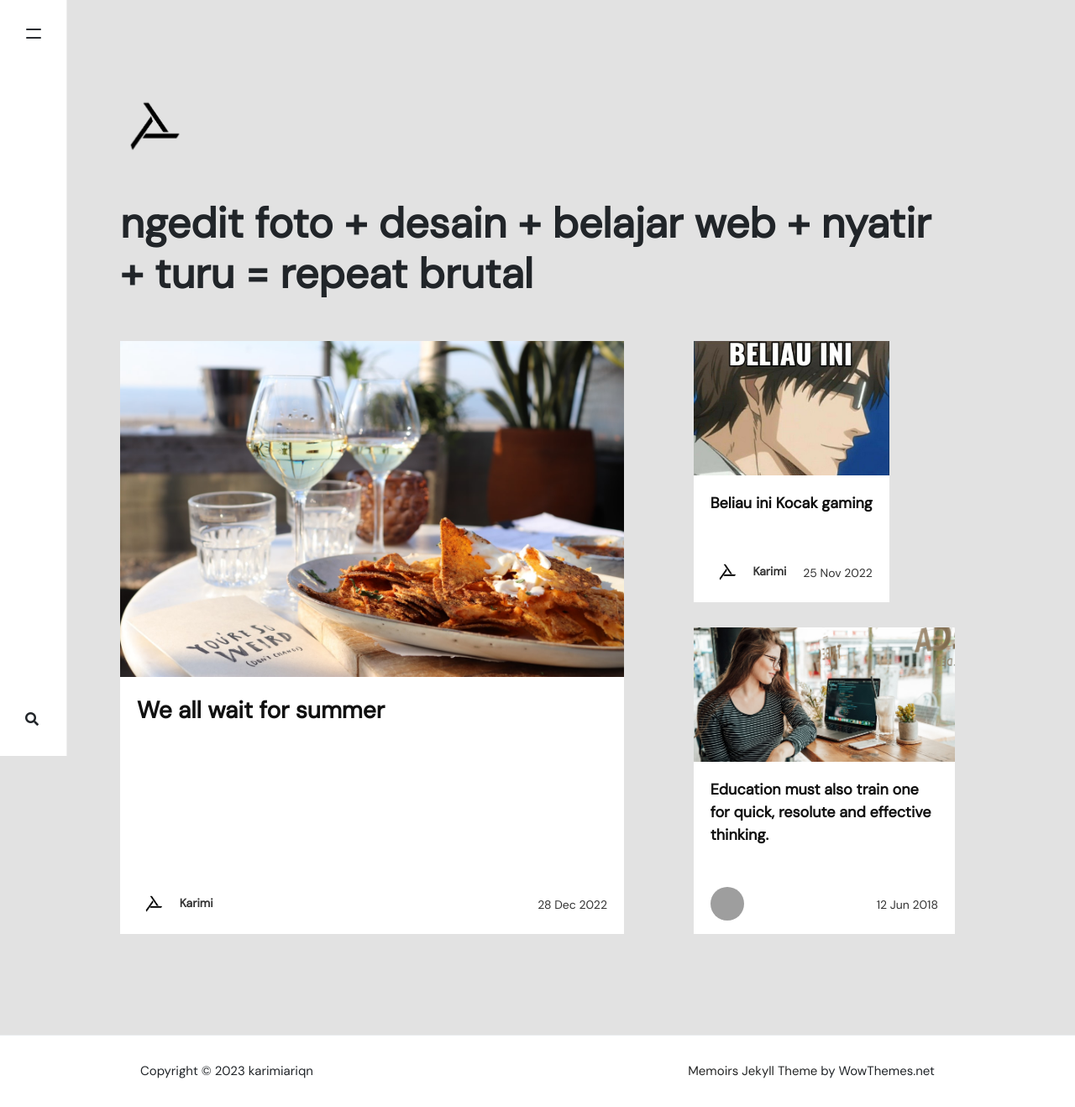
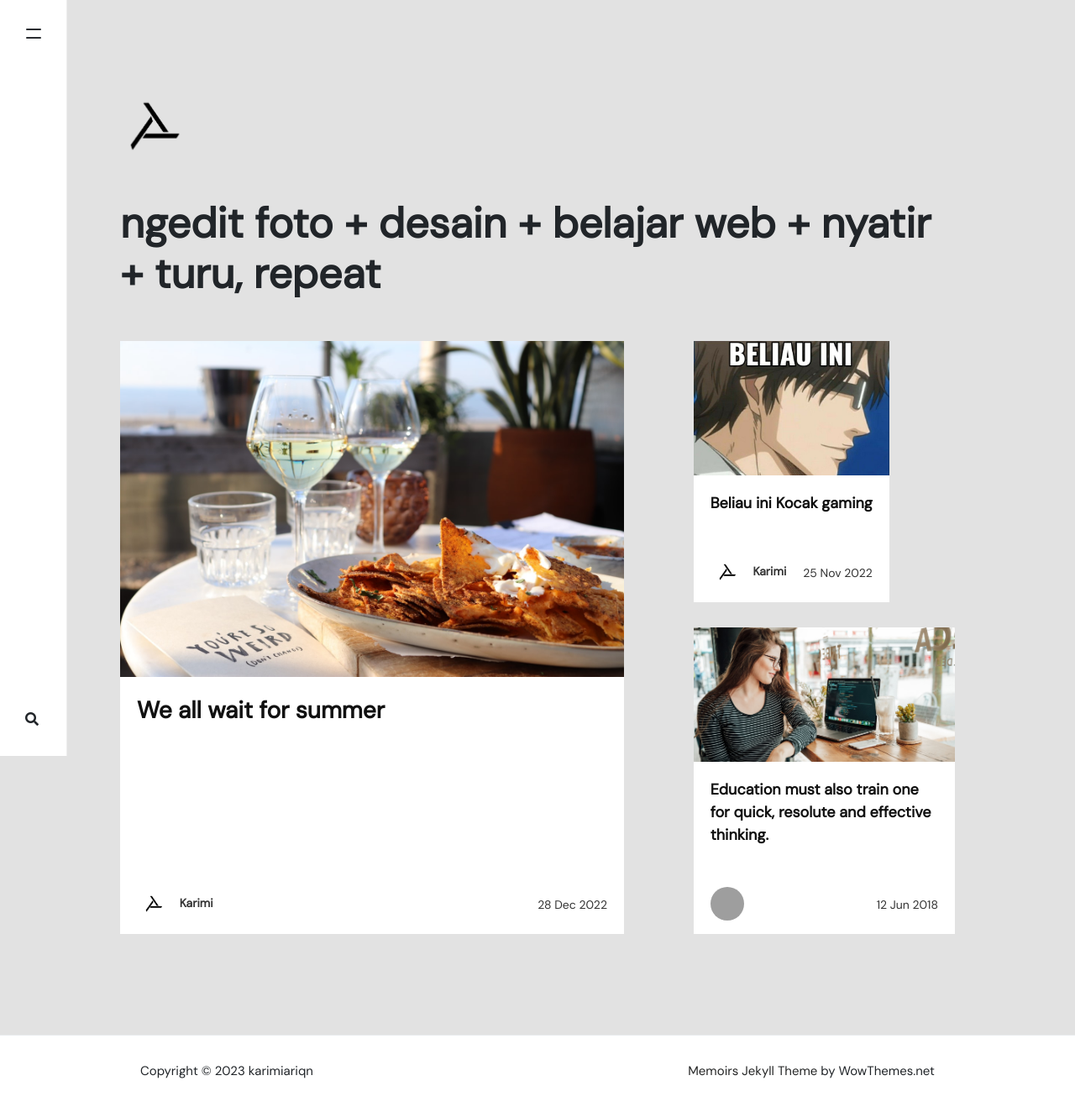
Before and after one commit to karimiariq/karimiariqn.github.io, a Jekyll site: the page built from index.html, in a window 1280 px wide. Shown: the whole page at 84% size. Built offline with Jekyll 4.4.1, drawn with Linux system fonts in a browser that asks for light colours; nearby versions of some CDN libraries; the list of posts is cut into pages by our own code; comment, search, counter and statistics services are not loaded; grey boxes are pictures that could not be loaded.

Commit message:
terkadang

```diff
--- a/_config.yml
+++ b/_config.yml
@@ -1,7 +1,7 @@
 # Site
 name: "karimiariqn"
 title: "seputar coding & editing"
-description: "ngedit foto + desain + belajar web + nyatir + turu = repeat brutal"
+description: "ngedit foto + desain + belajar web + nyatir + turu, repeat"
 logo: 'assets/images/logo.png'
 favicon: 'assets/images/logo.png'
 baseurl: ""
```
